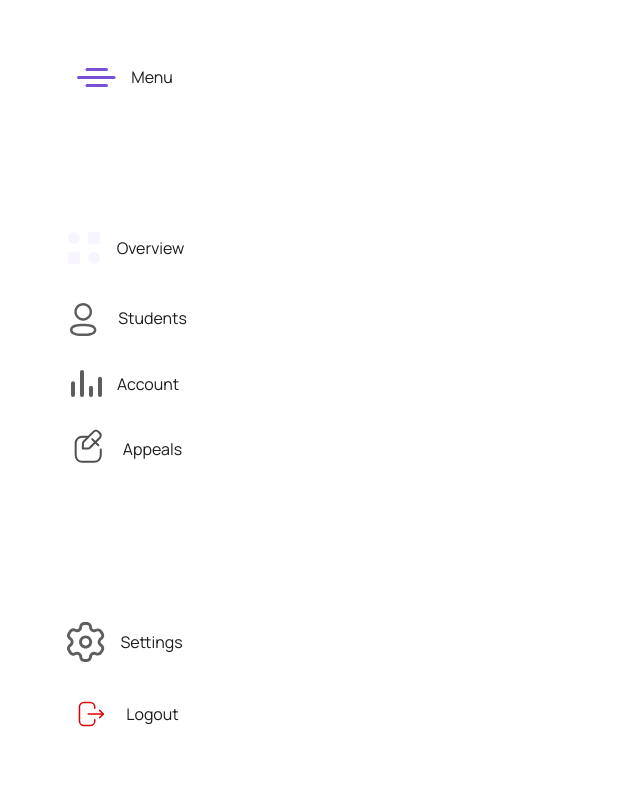
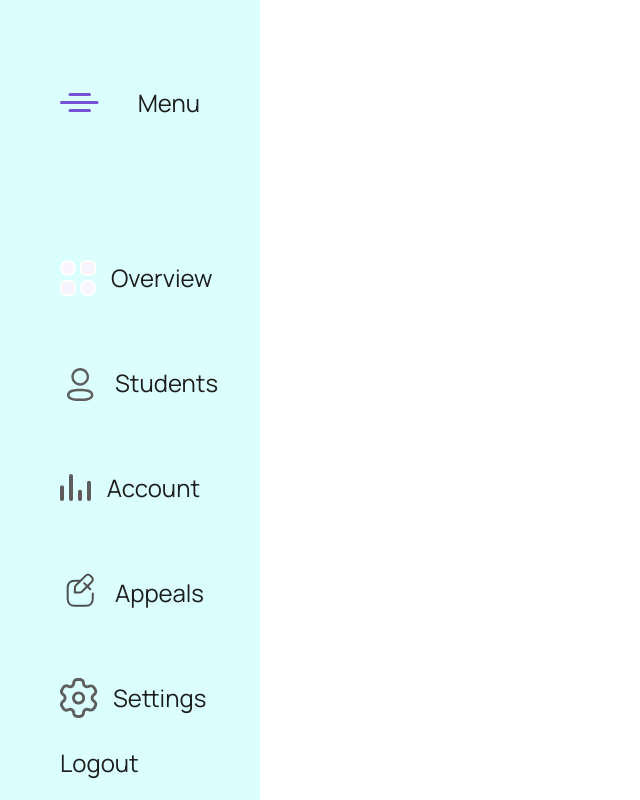
Before and after one commit to zuri-training/My_debtors_Team35, a Next.js app in the folder Frontend/studebt/: page /school/dashboard in a window 1280 px wide. Shown: the whole page, without its empty margins (0-640 px from the left). Built offline with nearby package versions, Linux system fonts and the light colour scheme.

Commit message:
Styled the side-bar a bit

```diff
--- a/Frontend/studebt/components/Sidebar.js
+++ b/Frontend/studebt/components/Sidebar.js
@@ -1,11 +1,12 @@
 import Link from "next/link"
+import { FontAwesomeIcon } from '@fortawesome/react-fontawesome'
 
 const Sidebar = () => {
     return (
         <div className="side-bar-container">
             <div className="side-bar top">
                 <Link href=''>
-                    <a className="side-bar-menu-item first-item">
+                    <a className="side-bar-menu-item first-item sidebar-menu">
                     <img src="/images/Menu-icon.svg" alt="" />
                         Menu
                     </a>
@@ -38,13 +39,14 @@
             <div className="side-bar bottom">
                 <Link href=''>
                     <a className="side-bar-menu-item">
+                        <FontAwesomeIcon icon="fa-solid fa-gear" className="icons" />
                         <img src="/images/setting.svg" />
                         Settings
                     </a>
                 </Link>
                 <Link href=''>
                     <a className="side-bar-menu-item">
-                        <img src="/images/logout.svg" />
+                        <FontAwesomeIcon icon="fa-solid fa-arrow-right-from-bracket" />
                         Logout
                     </a>
                 </Link>
--- a/Frontend/studebt/package.json
+++ b/Frontend/studebt/package.json
@@ -9,6 +9,10 @@
     "lint": "next lint"
   },
   "dependencies": {
+    "@fortawesome/fontawesome-svg-core": "^6.1.2",
+    "@fortawesome/free-brands-svg-icons": "^6.1.2",
+    "@fortawesome/free-solid-svg-icons": "^6.1.2",
+    "@fortawesome/react-fontawesome": "^0.2.0",
     "next": "12.2.3",
     "react": "18.2.0",
     "react-dom": "18.2.0"
--- a/Frontend/studebt/pages/_app.js
+++ b/Frontend/studebt/pages/_app.js
@@ -1,6 +1,9 @@
 import '../styles/globals.css'
 import '../styles/utilities.css'
 import '../styles/schoolDash.css'
+import { config } from '@fortawesome/fontawesome-svg-core'
+import '@fortawesome/fontawesome-svg-core/styles.css'
+config.autoAddCss = false
 
 import ErrorBoundary from '../components/errorboundary'
 
--- a/Frontend/studebt/styles/schoolDash.css
+++ b/Frontend/studebt/styles/schoolDash.css
@@ -5,8 +5,11 @@
     justify-content: space-between;
     align-items: flex-start;
     width: 100%;
-    max-width: 250px;
-    padding: 50px 20px;
+    max-width: 260px;
+    padding: 70px 20px;
+    /* Remove the backgorund color */
+
+    background-color: rgba(0, 255, 255, 0.14);
 }
 
 .side-bar {
@@ -29,3 +32,28 @@
 .side-bar-menu-item svg:hover {
     color: white
 }
+
+.icons:hover {
+    color: white;
+}
+
+.side-bar-menu-item {
+    height: 65px;
+    padding: 0px 40px;
+    width: 100%;
+    color: var(--black2);
+    border-radius: 50px;
+    display: flex;
+    justify-content: space-between;
+    align-items: center;
+    font-size: 24px;
+}
+
+.side-bar-menu-item:hover {
+    background-color: var(--secondary-btn);
+    color: var(--white);
+}
+
+.top .side-bar-menu-item {
+    margin-bottom: 40px;
+}
--- a/Frontend/studebt/styles/utilities.css
+++ b/Frontend/studebt/styles/utilities.css
@@ -223,18 +223,3 @@
 
 
 /* Side bar Elements */
-
-.side-bar-menu-item {
-    padding: 1em;
-    width: 100%;
-    color: var(--black2);
-    border-radius: 50px;
-    display: flex;
-    justify-content: center;
-    align-items: center;
-}
-
-.side-bar-menu-item:hover {
-    background-color: var(--secondary-btn);
-    color: var(--white);
-}
```
Also changed, not shown: 1 other file (tests, documents, lock files or other folders).
